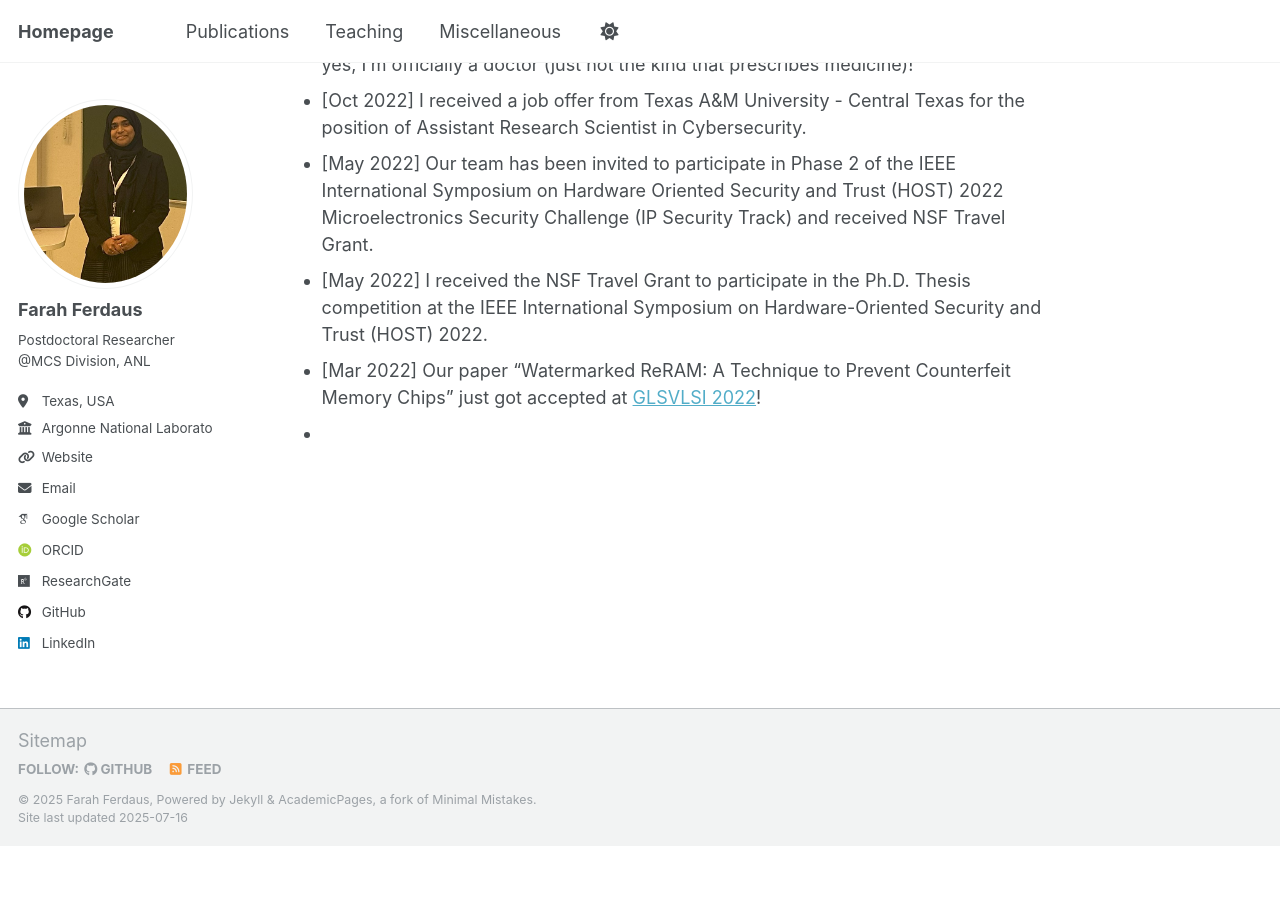
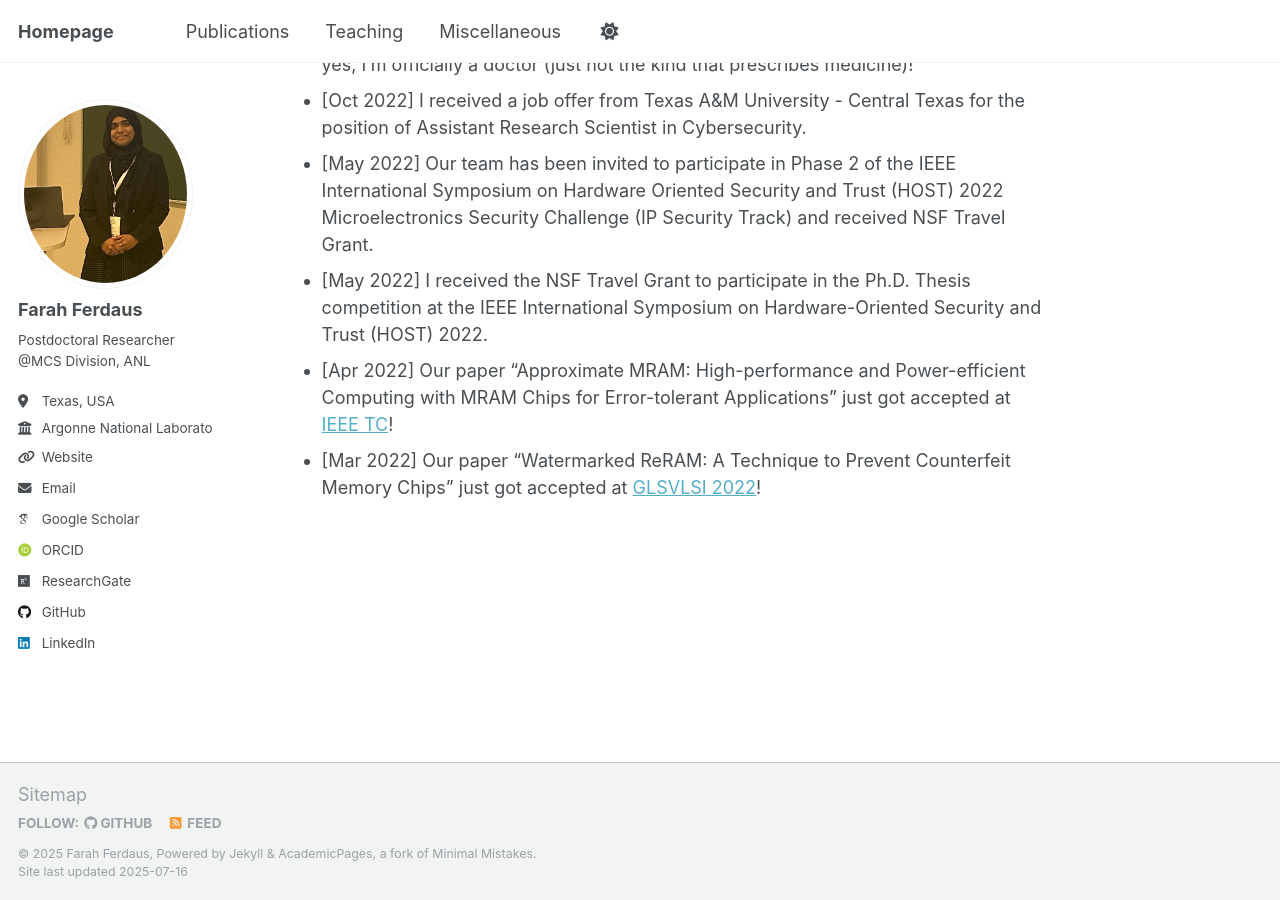
Before and after one commit to fferdaus/fferdaus.github.io, a Jekyll site: the page built from _pages/about.md, in a window 1280 px wide and 900 px high, scrolled down 2406 px. Built offline with Jekyll 4.4.1, drawn with Linux system fonts in a browser that asks for light colours; some web fonts are replaced; before the commit the page ends 3252 px from its top, so only the background shows below that.

Commit message:
Update about.md

```diff
--- a/_pages/about.md
+++ b/_pages/about.md
@@ -73,5 +73,5 @@ She has published numerous scientific articles, including journal articles, conf
 - [Oct 2022] I received a job offer from Texas A&M University - Central Texas for the position of Assistant Research Scientist in Cybersecurity.
 - [May 2022] Our team has been invited to participate in Phase 2 of the IEEE International Symposium on Hardware Oriented Security and Trust (HOST) 2022 Microelectronics Security Challenge (IP Security Track) and received NSF Travel Grant.
 - [May 2022] I received the NSF Travel Grant to participate in the Ph.D. Thesis competition at the IEEE International Symposium on Hardware-Oriented Security and Trust (HOST) 2022.
+- [Apr 2022] Our paper "Approximate MRAM: High-performance and Power-efficient Computing with MRAM Chips for Error-tolerant Applications" just got accepted at [IEEE TC](https://ieeexplore.ieee.org/abstract/document/10574467)!
 - [Mar 2022] Our paper "Watermarked ReRAM: A Technique to Prevent Counterfeit Memory Chips" just got accepted at [GLSVLSI 2022](https://glsvlsi.org/archive/glsvlsi22/index.html)!
--
```
